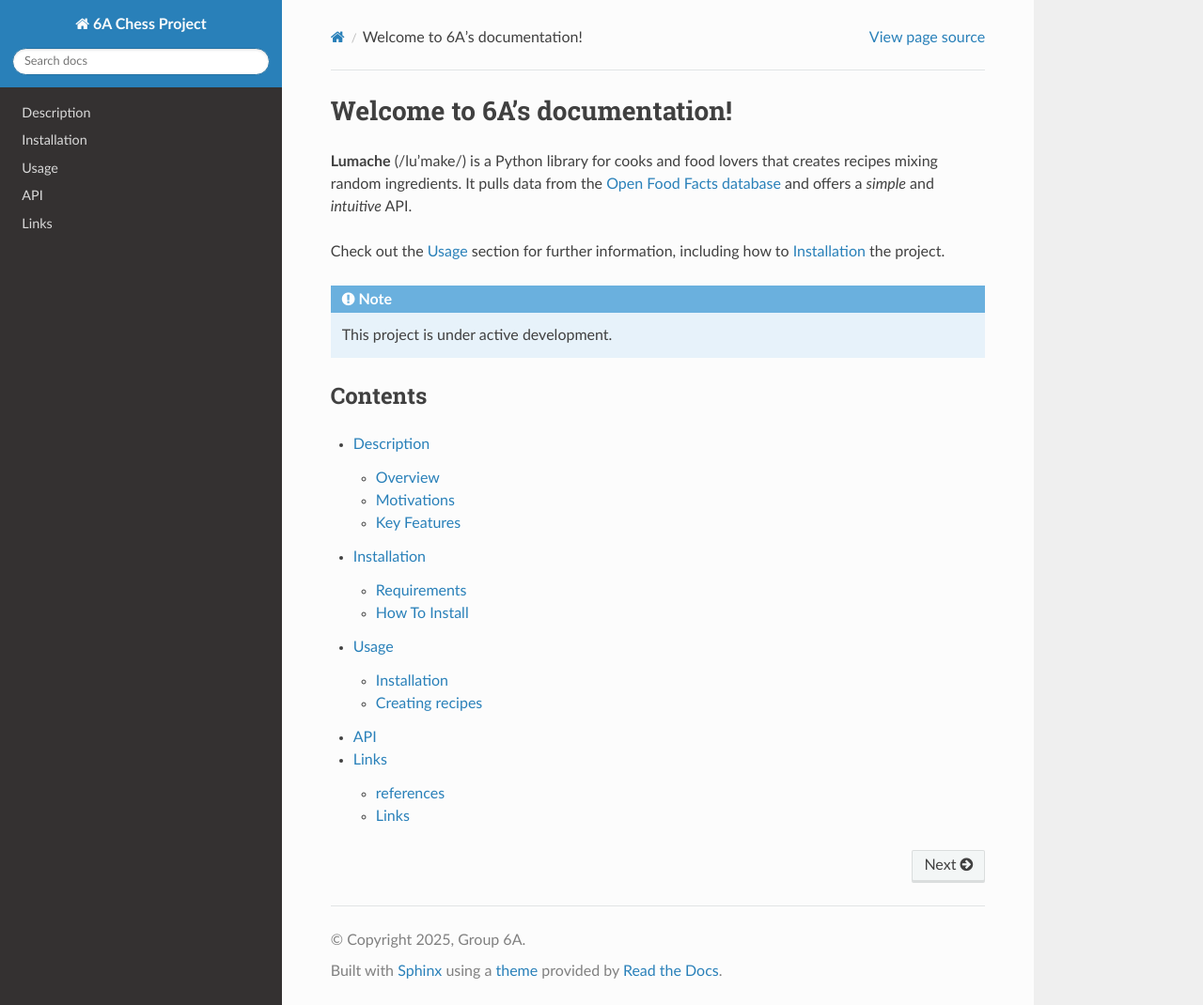
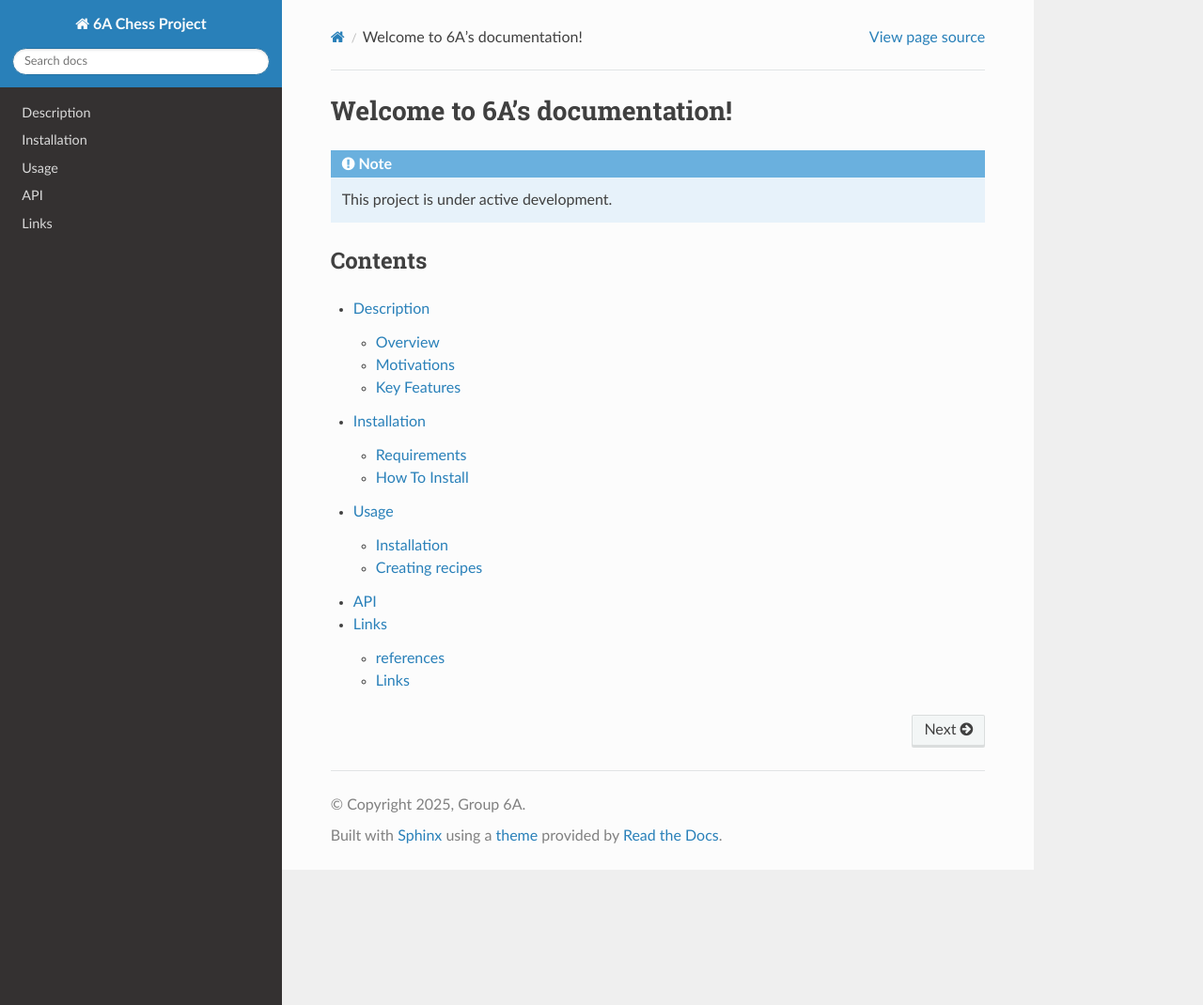
Before and after one commit to gherkins05/6A-Software-Coursework, a Sphinx documentation site: the page built from docs/source/index.rst, in a window 1280 px wide and 1070 px high. Shown: the whole window at 94% size. Built offline with Sphinx 7.4.7 and the Read the Docs theme 3.1.0, drawn with Linux system fonts in a browser that asks for light colours; pages that are not in the unit, such as notebooks, are missing from menus.

Commit message:
Update index.rst

```diff
--- a/docs/source/index.rst
+++ b/docs/source/index.rst
@@ -1,13 +1,5 @@
 Welcome to 6A's documentation!
 ===================================
-
-**Lumache** (/lu'make/) is a Python library for cooks and food lovers
-that creates recipes mixing random ingredients.
-It pulls data from the `Open Food Facts database <https://world.openfoodfacts.org/>`_
-and offers a *simple* and *intuitive* API.
-
-Check out the :doc:`usage` section for further information, including
-how to :ref:`installation` the project.
 
 .. note::
 
```
